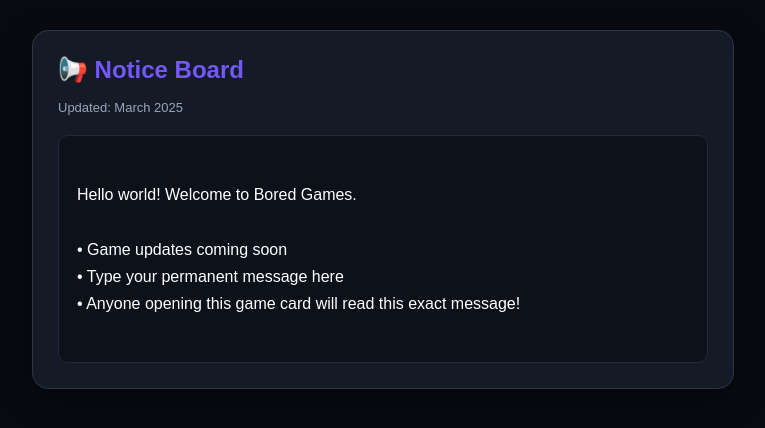
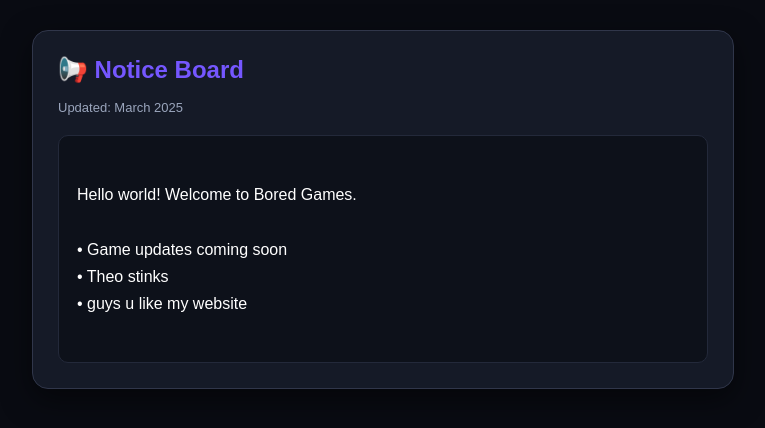
Before and after one commit to jacobflint2483-sketch/bored-games, a plain HTML site: page games/Annoucments-for-people-to-see.html in a window 1280 px wide. Shown: the whole page, without its empty margins (257-1022 px from the left). Drawn offline with Linux system fonts and the light colour scheme.

Commit message:
Update announcements in HTML file

```diff
--- a/games/Annoucments-for-people-to-see.html
+++ b/games/Annoucments-for-people-to-see.html
@@ -46,8 +46,8 @@
 Hello world! Welcome to Bored Games.
 
 • Game updates coming soon
-• Type your permanent message here
-• Anyone opening this game card will read this exact message!
+• Theo stinks
+• guys u like my website
   </div>
 </div>
 
```
